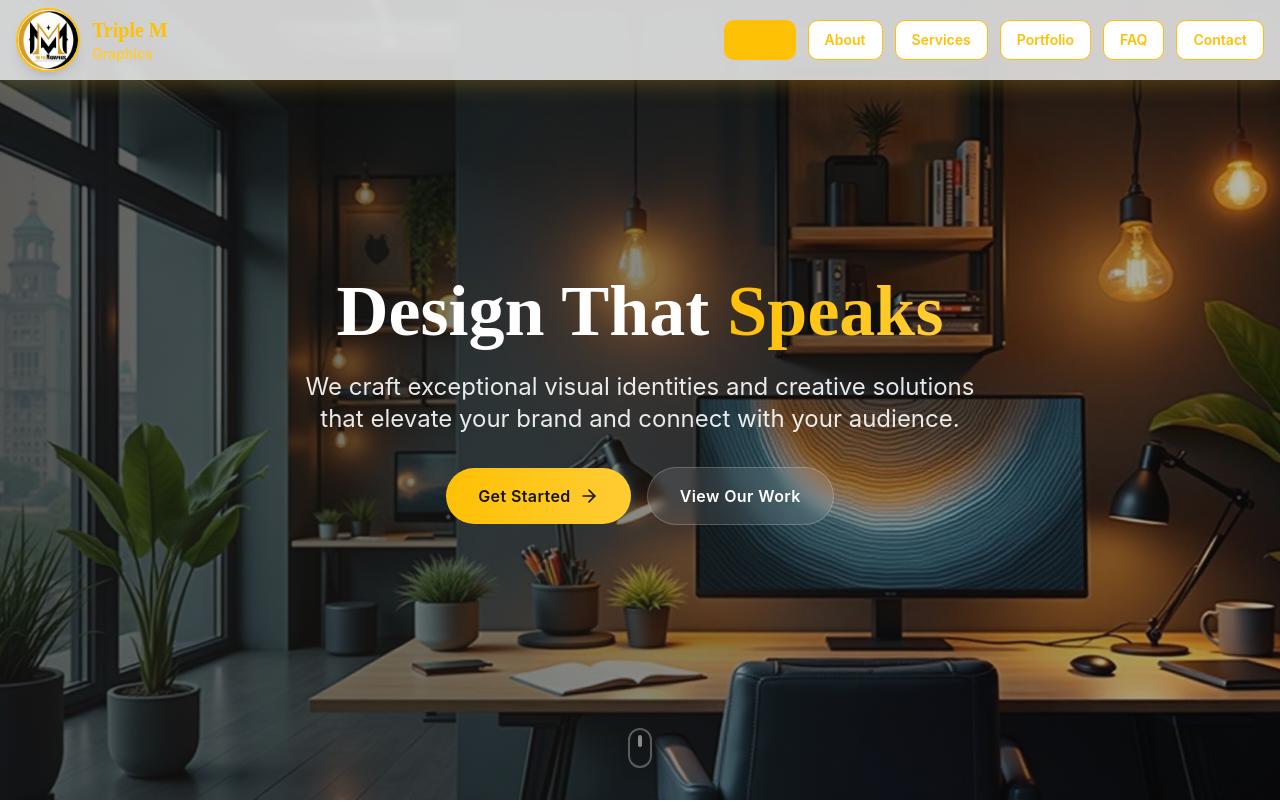
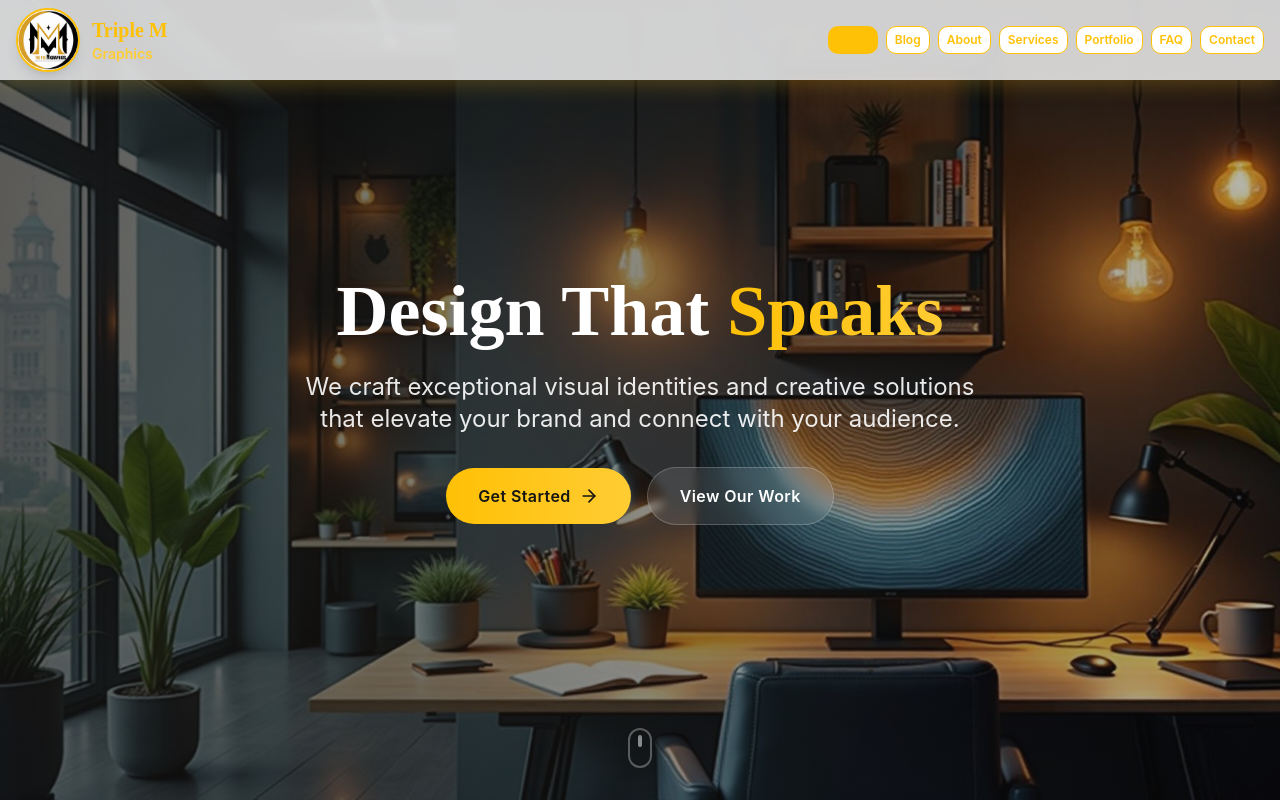
Before and after one commit to Triplemgraphics/triple-m-design-studio, a React (Vite) app: page / in a window 1280 px wide. Shown: the top 802 px of the page. Built offline with nearby package versions, Linux system fonts and the light colour scheme.

Commit message:
Refactor navigation and add blog section

```diff
--- a/src/components/Navigation.tsx
+++ b/src/components/Navigation.tsx
@@ -18,6 +18,7 @@ const Navigation = () => {
 
   const navItems = [
     { path: '/', label: 'Home' },
+    { path: '/blog', label: 'Blog' },
     { path: '/about', label: 'About' },
     { path: '/services', label: 'Services' },
     { path: '/portfolio', label: 'Portfolio' },
@@ -48,8 +49,8 @@ const Navigation = () => {
             </div>
           </Link>
 
-          {/* Navigation Buttons - Always Visible */}
-          <div className="flex items-center gap-3 flex-wrap">
+          {/* Navigation Buttons - Mobile Friendly */}
+          <div className="flex items-center gap-1 sm:gap-2 flex-wrap">
             {navItems.map((item) => (
               <Link
                 key={item.path}
@@ -57,7 +58,8 @@ const Navigation = () => {
               >
                 <Button
                   variant={location.pathname === item.path ? "default" : "outline"}
-                  className="text-primary border-primary hover:bg-primary hover:text-primary-foreground font-semibold"
+                  size="sm"
+                  className="text-primary border-primary hover:bg-primary hover:text-primary-foreground font-semibold text-xs px-2 py-1 h-7"
                 >
                   {item.label}
                 </Button>
--- a/src/pages/About.tsx
+++ b/src/pages/About.tsx
@@ -1,7 +1,7 @@
 import React from 'react';
 import { Card, CardContent, CardTitle } from '../components/ui/card';
 import { Award, Star, CheckCircle, Users } from 'lucide-react';
-import billboard from '../assets/billboard.jpg';
+import triplemImage from '../assets/triplem.jpg';
 
 const About = () => {
   return (
@@ -71,8 +71,8 @@ const About = () => {
 
               <div className="relative">
                 <img
-                  src={billboard}
-                  alt="Triple M Graphics Billboard Showcase"
+                  src={triplemImage}
+                  alt="Triple M Graphics Showcase"
                   className="w-full h-96 lg:h-[500px] object-cover rounded-2xl shadow-2xl"
                 />
                 <div className="absolute -bottom-6 -left-6 w-32 h-32 bg-primary/10 rounded-full blur-3xl"></div>
```
Also changed, not shown: src/assets/triplem.jpg (added).
